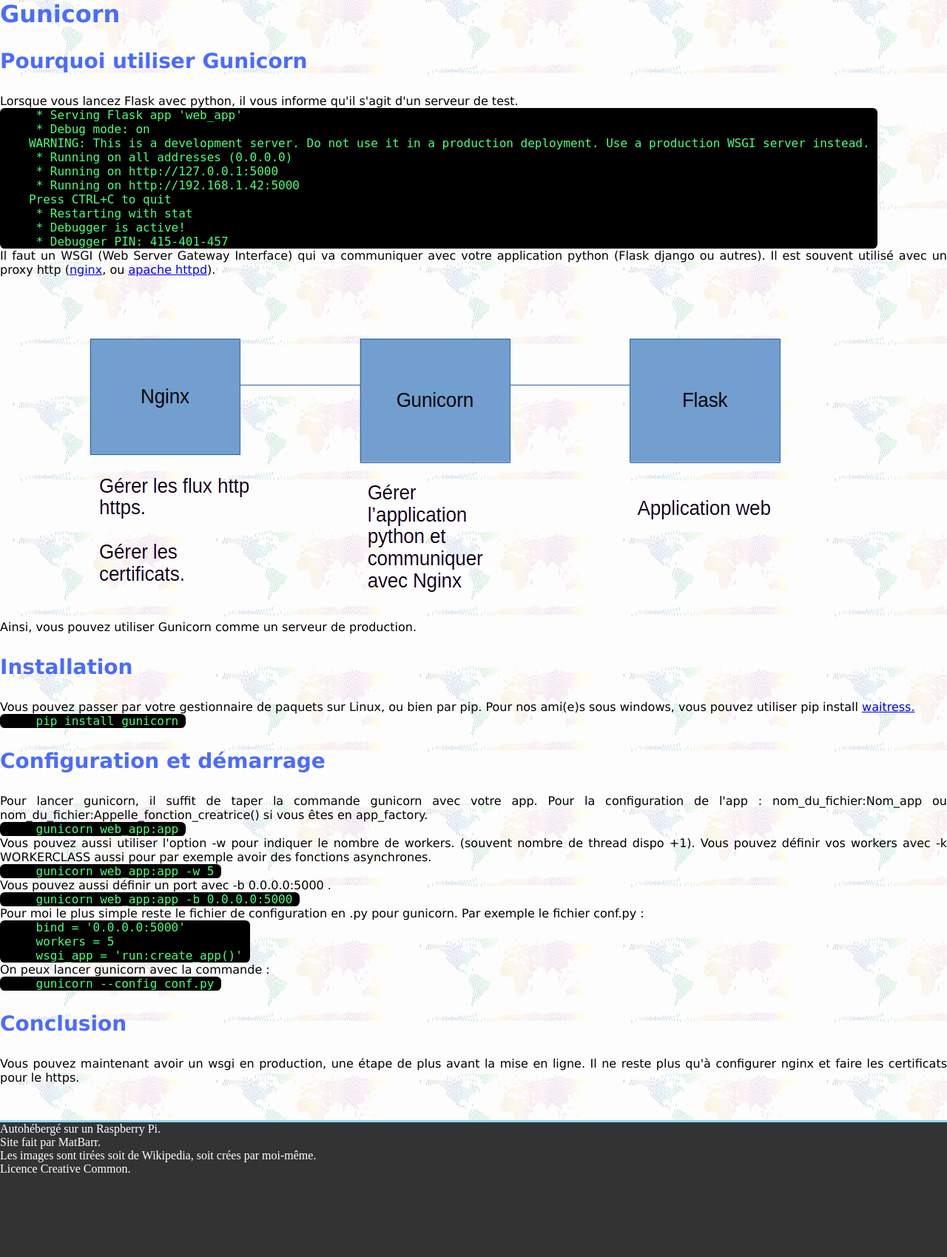
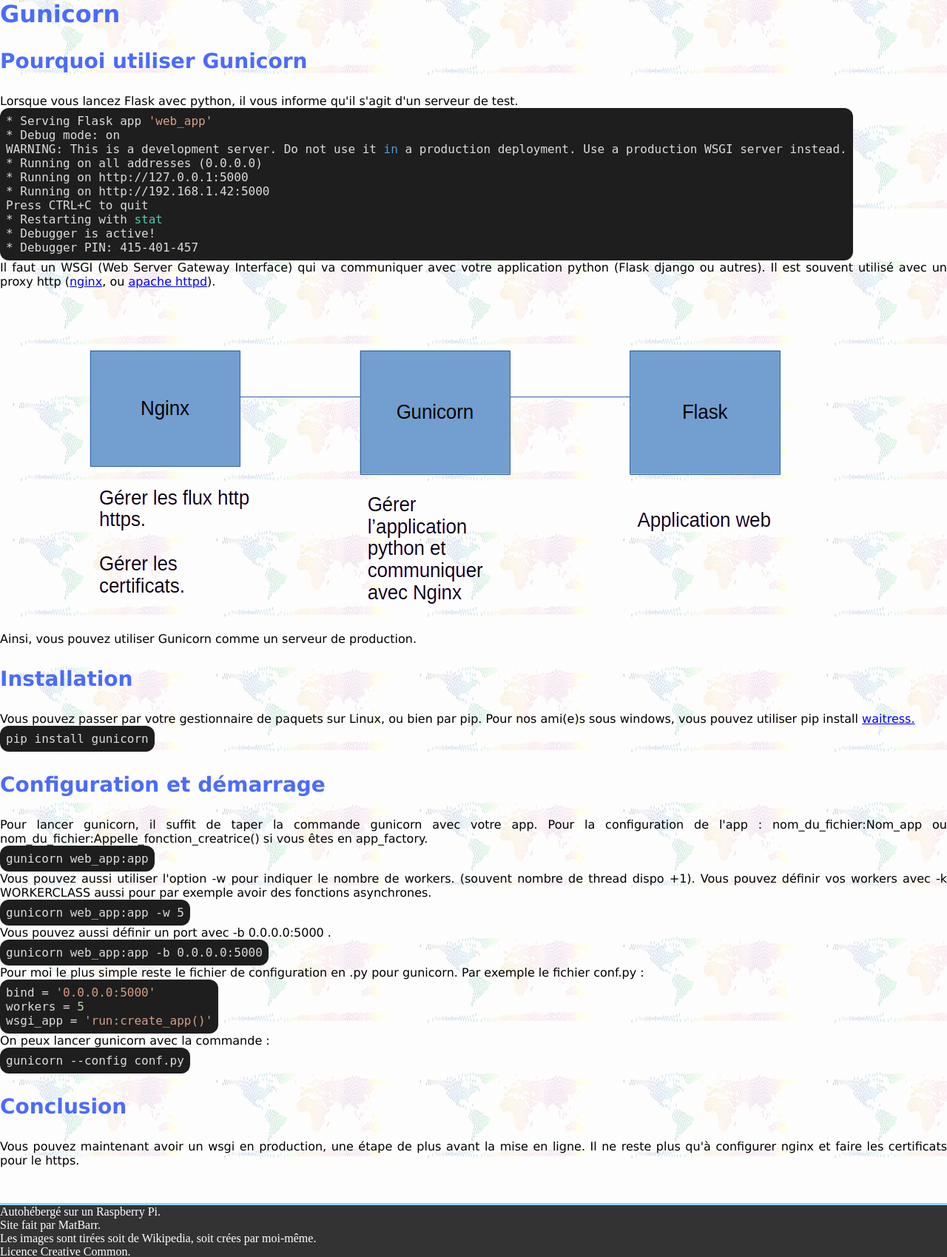
Before and after one commit to barrmath/piweb, a Flask app: page /web/gunicorn/ in a window 1280 px wide. Shown: the part 48-1747 px from the top of the page at 74% size. Before the commit the page ends 1633 px from the top, so only its background shows below. Run offline with Flask 3, Linux system fonts and the light colour scheme; style sheets or scripts are compiled from the project's sources.

Commit message:
colorisation de la page gunicorn

```diff
--- a/truc_a_faire.txt
+++ b/truc_a_faire.txt
@@ -9,3 +9,4 @@ _ voir minikube dashboard
 _ mettre transparence sur certificat  et auto hebergement
 _ mettre une marge sur le menu changer l'accueil
 _ mettre coordonné dans about
+_ colorisation dans flask une image est rester la viré
--- a/web_app/templates/web/gunicorn.html
+++ b/web_app/templates/web/gunicorn.html
@@ -6,8 +6,7 @@
 <p>
     Lorsque vous lancez Flask avec python, il vous informe qu'il s'agit d'un serveur de test.
 </p>
-<pre class="code">
-    * Serving Flask app 'web_app'
+<pre><code class="bash">* Serving Flask app 'web_app'
 * Debug mode: on
 WARNING: This is a development server. Do not use it in a production deployment. Use a production WSGI server instead.
 * Running on all addresses (0.0.0.0)
@@ -17,7 +16,7 @@
 * Restarting with stat
 * Debugger is active!
 * Debugger PIN: 415-401-457
-</pre>
+</code></pre>
 <p>
     Il faut un WSGI (Web Server Gateway Interface) qui va communiquer avec votre application python (Flask django ou autres).
      Il est souvent utilisé avec un proxy http (<a href="https://www.nginx.org">nginx</a>, ou <a href="https://httpd.apache.org/docs/2.4/fr/programs/httpd.html">
@@ -32,45 +31,34 @@
     Vous pouvez passer par votre gestionnaire de paquets sur Linux, ou bien par pip. Pour nos ami(e)s sous windows,
      vous pouvez utiliser pip install <a href="https://github.com/Pylons/waitress">waitress.</a>
 </p>
-<pre class="code">
-    pip install gunicorn
-</pre>
+<pre><code class="bash">pip install gunicorn</code></pre>
 <h2>Configuration et démarrage</h2>
 <p>
     Pour lancer gunicorn, il suffit de taper la commande gunicorn avec votre app.
     Pour la configuration de l'app : nom_du_fichier:Nom_app ou nom_du_fichier:Appelle_fonction_creatrice() si vous êtes en app_factory.
 </p>
-<pre class="code">
-    gunicorn web_app:app
-</pre>
+<pre><code class="bash">gunicorn web_app:app</code></pre>
 <p>
     Vous pouvez aussi utiliser l'option -w pour indiquer le nombre de workers. (souvent nombre de thread dispo +1).
     Vous pouvez définir vos workers avec -k WORKERCLASS aussi pour par exemple avoir des fonctions asynchrones.
 </p>
-<pre class="code">
-    gunicorn web_app:app -w 5
-</pre>
+<pre><code class="bash">gunicorn web_app:app -w 5</code></pre>
 <p>
     Vous pouvez aussi définir un port avec -b 0.0.0.0:5000 .
 </p>
-<pre class="code">
-    gunicorn web_app:app -b 0.0.0.0:5000
-</pre>
+<pre><code class="bash">gunicorn web_app:app -b 0.0.0.0:5000</code></pre>
 <p>
     Pour moi le plus simple reste le fichier de configuration en .py pour gunicorn.
     Par exemple le fichier conf.py :
 </p>
-<pre class="code">
-    bind = '0.0.0.0:5000'
+<pre><code class="python">bind = '0.0.0.0:5000'
 workers = 5
 wsgi_app = 'run:create_app()'
-</pre>
+</code></pre>
 <p>
     On peux lancer gunicorn avec la commande :
 </p>
-<pre class="code">
-    gunicorn --config conf.py
-</pre>
+<pre><code class="bash">gunicorn --config conf.py</code></pre>
 <h2>Conclusion</h2>
 <p>
     Vous pouvez maintenant avoir un wsgi en production, une étape de plus avant la mise en ligne.
```
Lines whose indentation alone changed are shown as unchanged.
